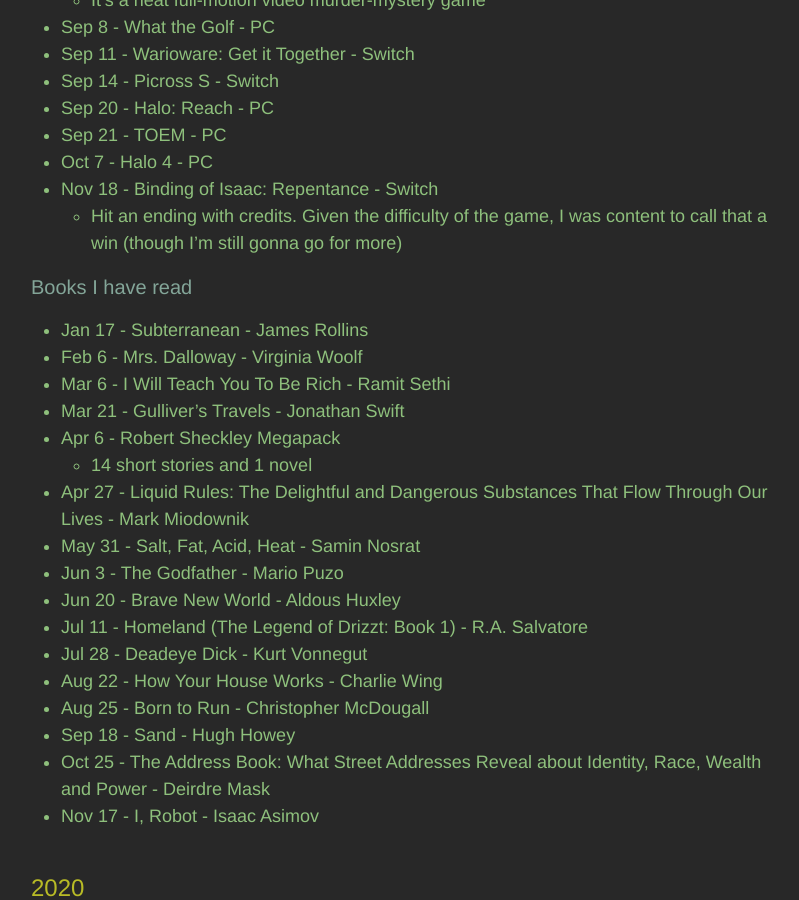
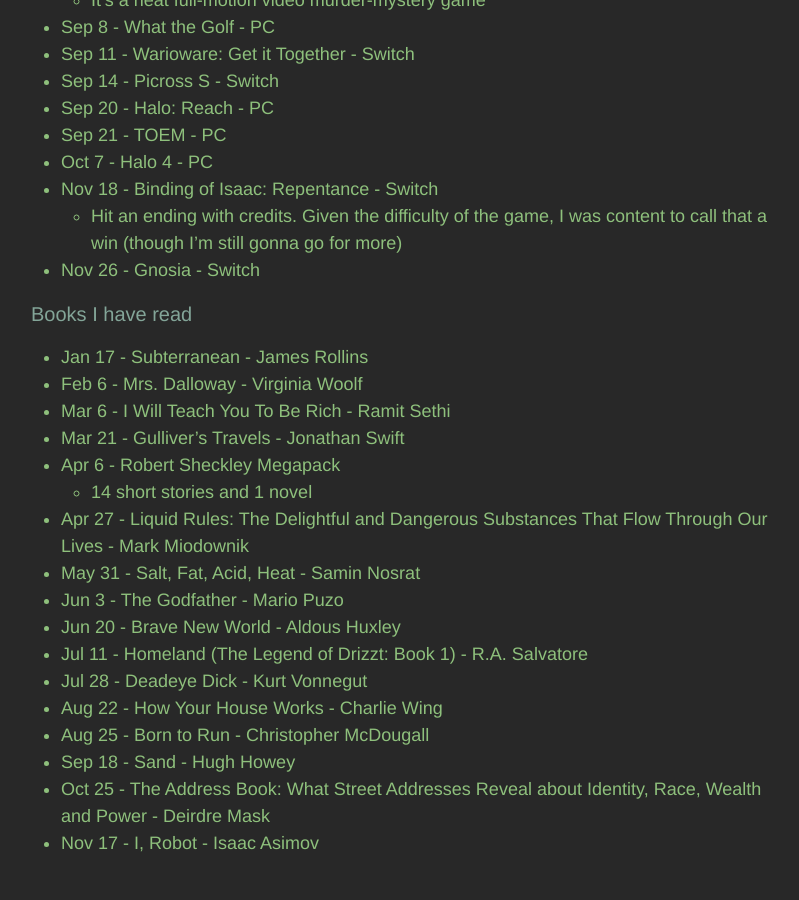
Before and after one commit to adkinsrs/sadkins_site, a Jekyll site: the page built from misc.md, in a window 1280 px wide and 900 px high, scrolled down 1058 px. Shown: the whole window, without its empty margins (239-1038 px from the left). Built offline with Jekyll 4.4.1, drawn with Linux system fonts in a browser that asks for light colours.

Commit message:
beat a game

```diff
--- a/misc.md
+++ b/misc.md
@@ -45,6 +45,7 @@
 * Oct 7 - Halo 4 - PC
 * Nov 18 - Binding of Isaac: Repentance - Switch
   * Hit an ending with credits.  Given the difficulty of the game, I was content to call that a win (though I'm still gonna go for more)
+* Nov 26 - Gnosia - Switch
 
 ### Books I have read
 
```
